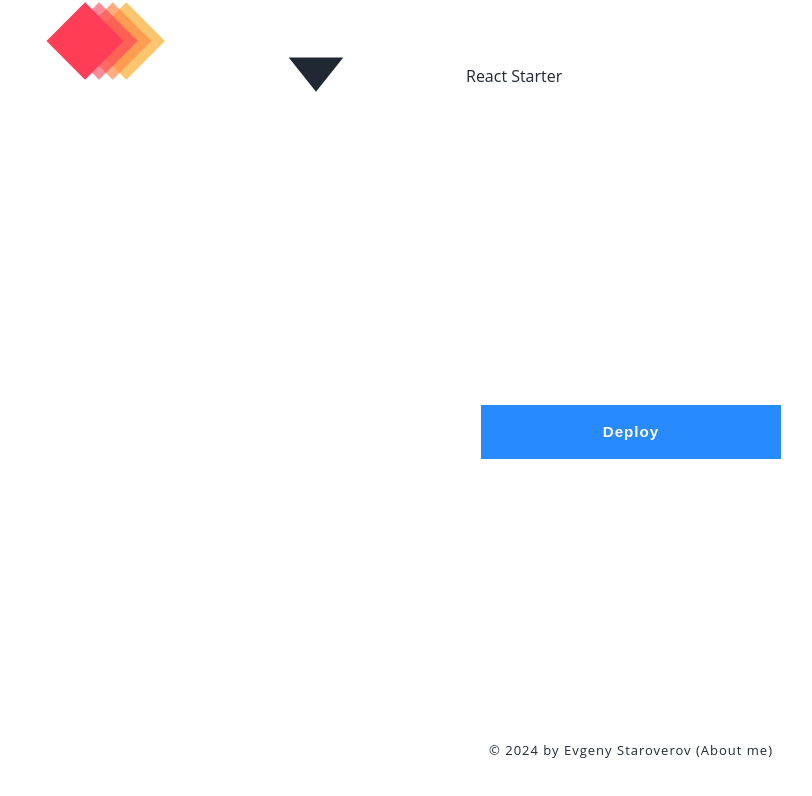
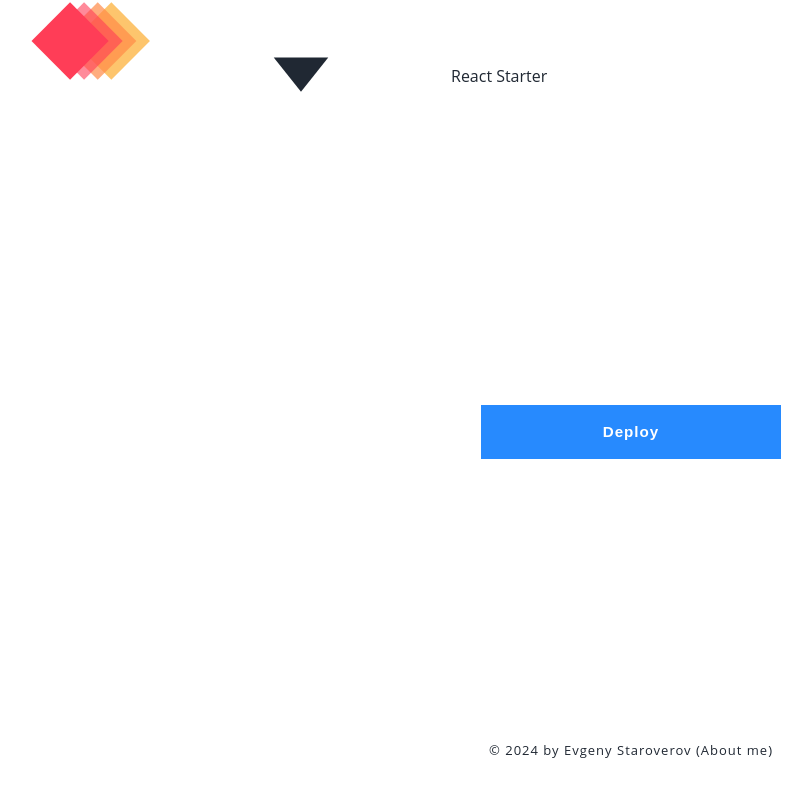
Before and after one commit to evscoder/react-starter, a React (Vite) app: page / in a window 1280 px wide. Shown: the top 796 px of the page, without its empty margins (9-821 px from the left). Built offline with nearby package versions, Linux system fonts and the light colour scheme.

Commit message:
fix styles

```diff
--- a/src/styles/include/_variables.scss
+++ b/src/styles/include/_variables.scss
@@ -25,9 +25,8 @@
 
   // Other
   --base-container-width: 1200;
-
-  --container-width: calc(var(--base-container-width) * 1px);
   --container-gutter: 15px;
+  --container-width: calc(var(--base-container-width) * 1px + var(--container-gutter) * 2);
 
   @include media('<lg') {
 
```
